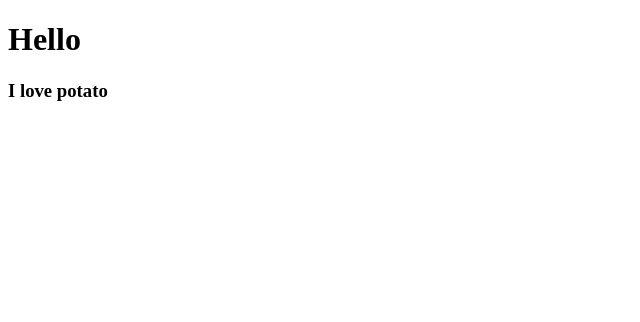
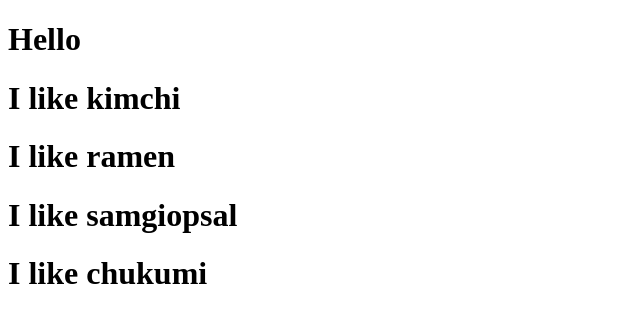
Before and after one commit to bigeye2599/movie_app_2019, a React (Create React App) app: page / in a window 1280 px wide. Shown: the top 322 px of the page, without its empty margins (0-640 px from the left). Built offline with nearby package versions, Linux system fonts and the light colour scheme.

Commit message:
#2 1 Reusable Components with JSX + Props

```diff
--- a/src/App.js
+++ b/src/App.js
@@ -1,11 +1,17 @@
 import React from "react";
-import Potato from "./Potato";
+
+function Food({ favorite }) {
+  return <h1>I like {favorite}</h1>;
+}
 
 function App() {
   return (
     <div>
       <h1>Hello</h1>
-      <Potato />
+      <Food favorite="kimchi" />
+      <Food favorite="ramen" />
+      <Food favorite="samgiopsal" />
+      <Food favorite="chukumi" />
     </div>
   );
 }
--- a/src/Potato.js
+++ /dev/null
@@ -1,7 +0,0 @@
-import React from "react";
-
-function Potato() {
-  return <h3>I love potato</h3>;
-}
-
-export default Potato;
```
